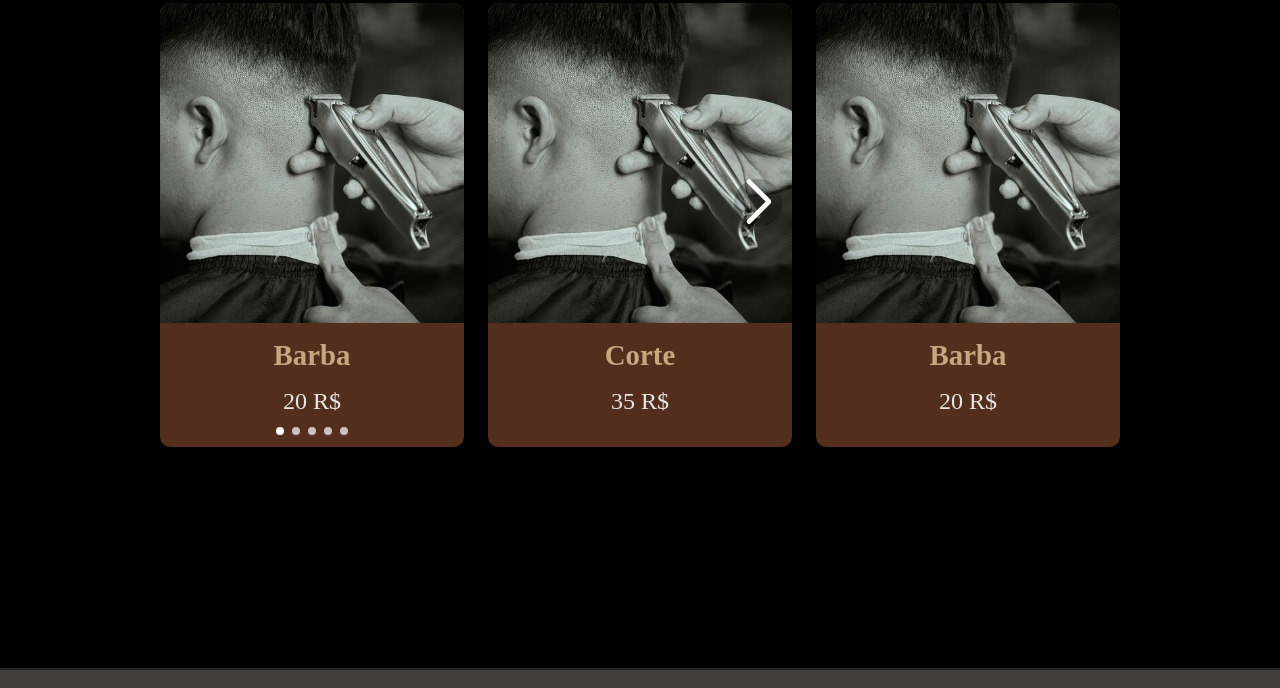
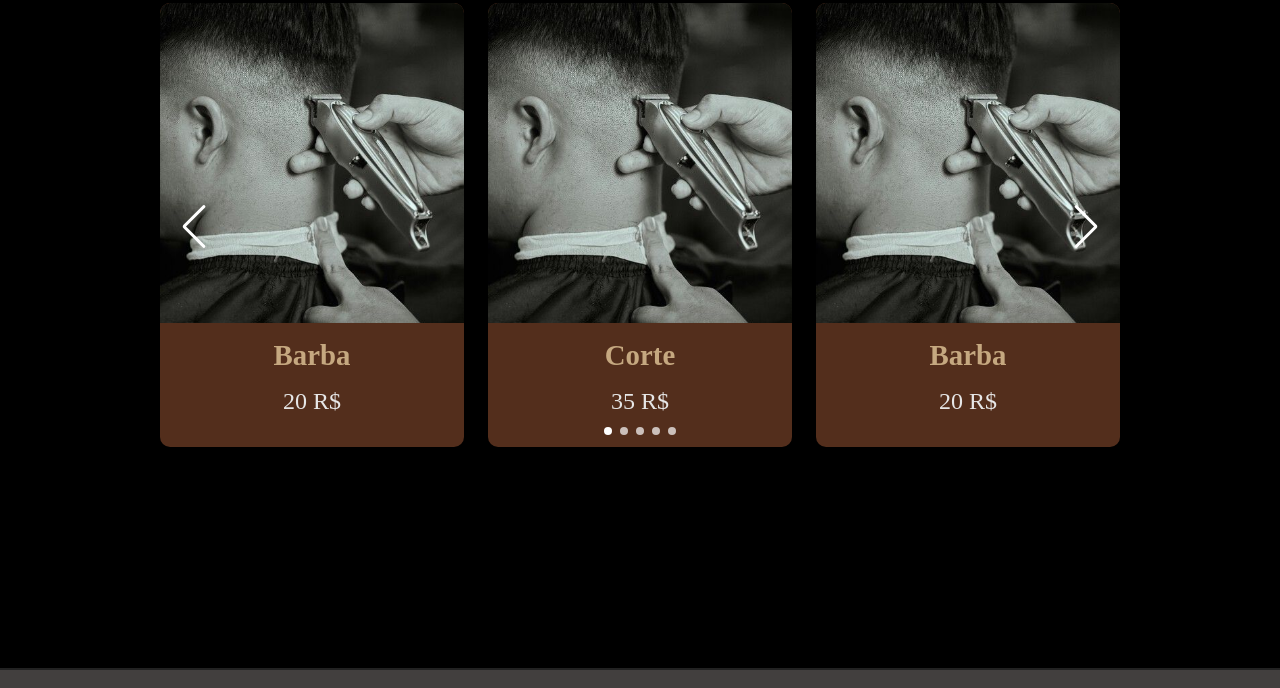
Before and after one commit to JonathanAlves05/BarberProject, a plain HTML site: page src/index.html in a window 1280 px wide. Shown: the part 996-1684 px from the top of the page. Drawn offline with nearby package versions, Linux system fonts and the light colour scheme; no server answers.

Commit message:
corrigindo o carrossel

```diff
--- a/src/css/servicos.css
+++ b/src/css/servicos.css
@@ -80,20 +80,18 @@
 /* Setas de navegação (Anterior/Próximo) */
 .swiper-button-prev,
 .swiper-button-next {
-  color: #fff !important;
-  font-size: 2.2rem;
-  font-weight: bold;
-  top: 50%;
-  transform: translateY(-50%);
-  z-index: 9999;
-  /* Aumenta a área de clique */
+  color: #fff; /* ou a cor que preferir */
+  z-index: 10;
+    /* Aumenta a área de clique */
   width: 48px;
   height: 48px;
   border-radius: 50%;
-  background: rgba(0,0,0,0.25);
+  background: rgba(0, 0, 0, 0);
   display: flex;
   align-items: center;
   justify-content: center;
+
+
 }
 
 /* Posição das setas (podem ser ajustadas conforme seu layout) */
--- a/src/index.html
+++ b/src/index.html
@@ -96,13 +96,16 @@
               <p class="precoServico">20 R$</p>
             </div>
 
-          <div class="swiper-pagination"></div>
 
-          <div class="swiper-button-prev"></div>
-          <div class="swiper-button-next"></div>
+
+
 
 
         </div>
+
+        <div class="swiper-pagination"></div>
+        <div class="swiper-button-prev"></div>
+        <div class="swiper-button-next"></div>
 
       </section>
 
```
